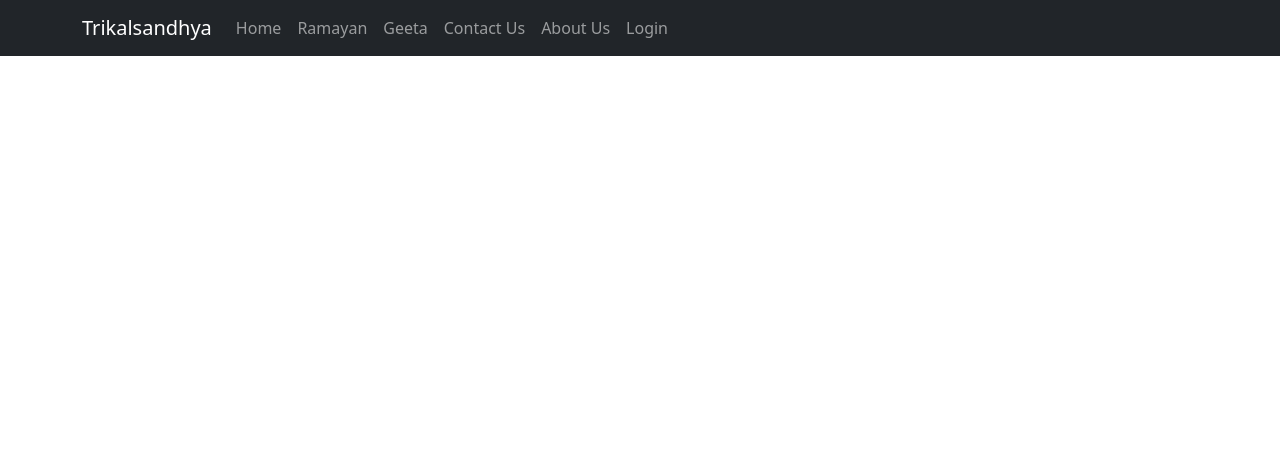
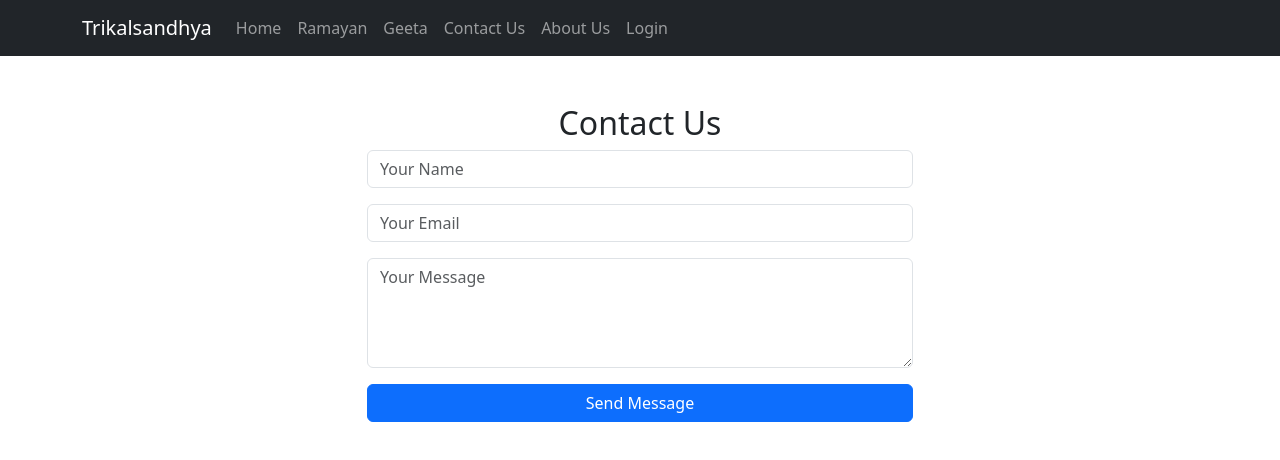
Before and after one commit to Fulnajkhatoon/TrikalSandhya, a React (Vite) app: page /contact in a window 1280 px wide. Shown: the top 460 px of the page. Built offline with nearby package versions, Linux system fonts and the light colour scheme.

Commit message:
home and contact

```diff
--- a/src/App.jsx
+++ b/src/App.jsx
@@ -5,6 +5,8 @@ import Login from "./Login";
 import Register from "./Register";
 import Navbar from "./Navbar";
 import AboutUs from "./About";
+import ContactUs from "./Contact";
+import Home from './Home'
 
 function App() {
   return (
@@ -14,6 +16,8 @@ function App() {
         <Route path="/register" element={<Register />} />
         <Route path="/login" element={<Login />} />
         <Route path="/about" element={<AboutUs />} />
+        <Route path="/contact" element={<ContactUs />} />
+        <Route path="/" element={<Home />} />
       </Routes>
     </Router>
   );
--- /dev/null
+++ b/src/Contact.jsx
@@ -0,0 +1,72 @@
+import { useState } from "react";
+import "bootstrap/dist/css/bootstrap.min.css";
+
+const ContactUs = () => {
+  // State to store form data
+  const [formData, setFormData] = useState({
+    name: "",
+    email: "",
+    message: "",
+  });
+
+  // Handle input change
+  const handleChange = (e) => {
+    setFormData({ ...formData, [e.target.name]: e.target.value });
+  };
+
+  // Handle form submission
+  const handleSubmit = (e) => {
+    e.preventDefault();
+    alert("Message sent successfully!"); // Simulating submission
+  };
+
+  return (
+    <div>
+      <div className="container mt-5">
+        <div className="row justify-content-center">
+          <div className="col-md-6">
+            <h2 className="text-center">Contact Us</h2>
+            <form className="contact-form" onSubmit={handleSubmit}>
+              <div className="mb-3">
+                <input
+                  type="text"
+                  className="form-control"
+                  name="name"
+                  placeholder="Your Name"
+                  value={formData.name}
+                  onChange={handleChange}
+                  required
+                />
+              </div>
+              <div className="mb-3">
+                <input
+                  type="email"
+                  className="form-control"
+                  name="email"
+                  placeholder="Your Email"
+                  value={formData.email}
+                  onChange={handleChange}
+                  required
+                />
+              </div>
+              <div className="mb-3">
+                <textarea
+                  className="form-control"
+                  name="message"
+                  rows="4"
+                  placeholder="Your Message"
+                  value={formData.message}
+                  onChange={handleChange}
+                  required
+                ></textarea>
+              </div>
+              <button type="submit" className="btn btn-primary w-100">Send Message</button>
+            </form>
+          </div>
+        </div>
+      </div>
+    </div>
+  );
+};
+
+export default ContactUs;
--- /dev/null
+++ b/src/Home.jsx
@@ -0,0 +1,69 @@
+import "react";
+import "bootstrap/dist/css/bootstrap.min.css";
+
+const Home = () => {
+  return (
+    <div>
+      {/* Hero Section (Carousel) */}
+      <div id="carouselExampleIndicators" className="carousel slide" data-bs-ride="carousel">
+        <div className="carousel-inner">
+          <div className="carousel-item active">
+            <img src="/img/2.jpg" className="d-block w-100" alt="Slide 1" style={{ height: "500px", objectFit: "cover" }} />
+            <div className="carousel-caption d-none d-md-block">
+              <h5>Explore Ramayan</h5>
+              <p>Discover the life and teachings of Lord Rama.</p>
+            </div>
+          </div>
+          <div className="carousel-item">
+            <img src="/img/1.jpg" className="d-block w-100" alt="Slide 2" style={{ height: "500px", objectFit: "cover" }} />
+            <div className="carousel-caption d-none d-md-block">
+              <h5>Explore Geeta</h5>
+              <p>Learn the teachings of Lord Krishna in the Bhagavad Gita.</p>
+            </div>
+          </div>
+        </div>
+        <button className="carousel-control-prev" type="button" data-bs-target="#carouselExampleIndicators" data-bs-slide="prev">
+          <span className="carousel-control-prev-icon" aria-hidden="true"></span>
+          <span className="visually-hidden">Previous</span>
+        </button>
+        <button className="carousel-control-next" type="button" data-bs-target="#carouselExampleIndicators" data-bs-slide="next">
+          <span className="carousel-control-next-icon" aria-hidden="true"></span>
+          <span className="visually-hidden">Next</span>
+        </button>
+      </div>
+
+      {/* Content Section */}
+      <div className="container text-center py-5">
+        <h2 className="mb-4">Discover Our Content</h2>
+        <p className="lead mb-5">We bring you the best insights and stories from the great epics of Ramayan and Geeta.</p>
+        <div className="row row-cols-1 row-cols-md-2 g-4">
+          {/* Ramayan Card */}
+          <div className="col">
+            <div className="card shadow-lg">
+              <img src="/img/ramayan1.png" className="card-img-top" alt="Ramayan" style={{ height: "200px", objectFit: "cover" }} />
+              <div className="card-body">
+                <h5 className="card-title">Ramayan</h5>
+                <p className="card-text">Dive into the journey of Lord Rama and learn valuable lessons.</p>
+                <a href="/ramayan" className="btn btn-outline-primary">Read More</a>
+              </div>
+            </div>
+          </div>
+
+          {/* Geeta Card */}
+          <div className="col">
+            <div className="card shadow-lg">
+              <img src="/img/geeta2.png" className="card-img-top" alt="Geeta" style={{ height: "200px", objectFit: "cover" }} />
+              <div className="card-body">
+                <h5 className="card-title">Geeta</h5>
+                <p className="card-text">Understand the deep wisdom of the Bhagavad Gita.</p>
+                <a href="/geeta" className="btn btn-outline-primary">Read More</a>
+              </div>
+            </div>
+          </div>
+        </div>
+      </div>
+    </div>
+  );
+};
+
+export default Home;
```
